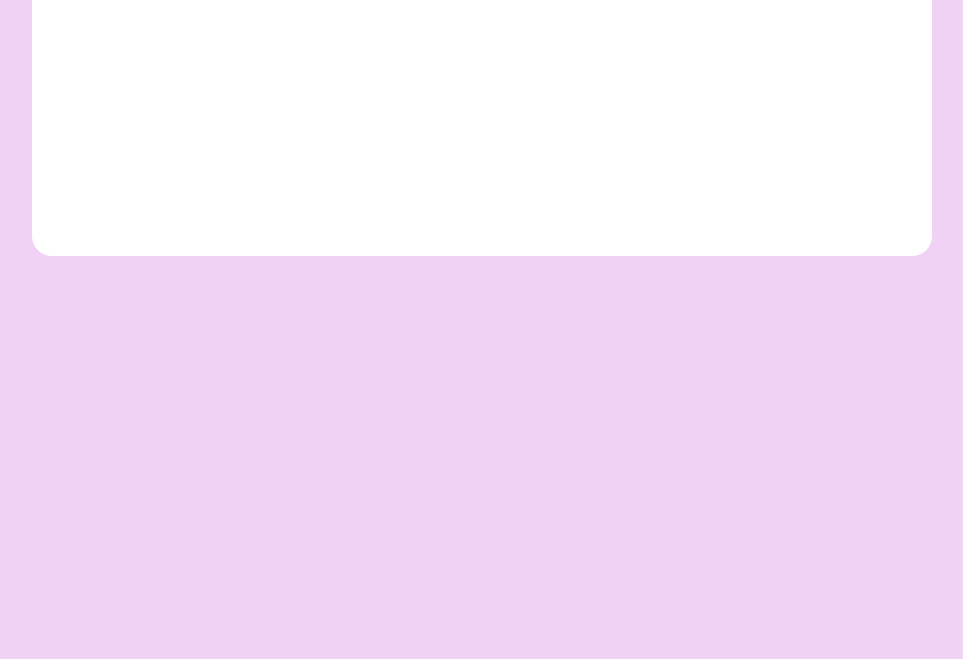
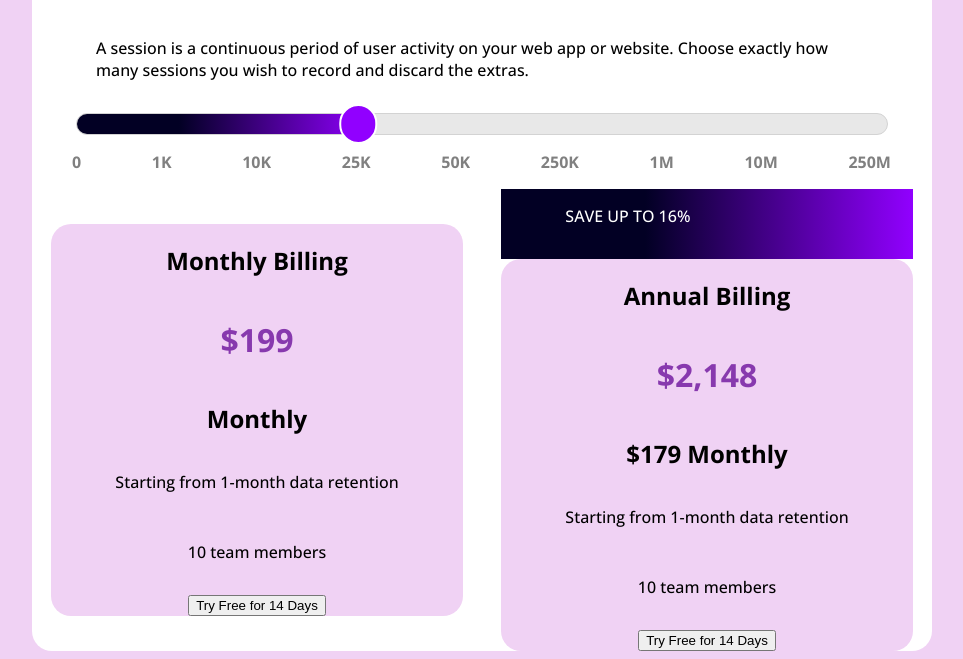
Before and after one commit to KingArthurChen/cost-estimator-project, a plain HTML site: page index.html in a window 1280 px wide. Shown: the part 558-1217 px from the top of the page, without its empty margins (158-1121 px from the left). Before the commit the page ends 822 px from the top, so only its background shows below. Drawn offline with nearby package versions, Linux system fonts and the light colour scheme.

Commit message:
Added extra sections

```diff
--- a/index.html
+++ b/index.html
@@ -34,6 +34,52 @@
             <p>Monthly Sessions</p>
             <h2>20,000</h2>
         </div>
+        <p>A session is a continuous period of user activity on your web app or website. Choose exactly how many sessions you wish to record and discard the extras.</p>
+        <div class="slider-wrapper">
+            <div class="slider">
+                <div class="slider-background">
+                    <div class="slider-gradient">
+                        <div class="slider-toggle"></div>
+                    </div>
+                </div>
+            </div>
+            <ul class="slider-list">
+                <li>0</li>
+                <li>1K</li>
+                <li>10K</li>
+                <li>25K</li>
+                <li>50K</li>
+                <li>250K</li>
+                <li>1M</li>
+                <li>10M</li>
+                <li>250M</li>
+            </ul>
+        </div>
+        <div class="card-box">
+            <div class="card-wrapper">
+                <h2>Monthly Billing</h2>
+                <h1>$199</h1>
+                <h2>Monthly</h2>
+                <div class="line-break"></div>
+                <p>Starting from 1-month data retention</p>
+                <p>10 team members</p>
+                <button>Try Free for 14 Days</button>
+            </div>
+            <div class="special-card-wrapper">
+                <div class="card-top">
+                    <p>SAVE UP TO 16%</p>
+                </div>
+                <div class="card-wrapper">
+                    <h2>Annual Billing</h2>
+                    <h1>$2,148</h1>
+                    <h2>$179 Monthly</h2>
+                    <div class="line-break"></div>
+                    <p>Starting from 1-month data retention</p>
+                    <p>10 team members</p>
+                    <button>Try Free for 14 Days</button>
+                </div>
+            </div>
+        </div>
     </div>
 </body>
 </html>
--- a/styles.css
+++ b/styles.css
@@ -16,7 +16,7 @@ h1 {
     width: 100%;
     max-width: 900px;
     border-radius: 20px;
-    height: 90vh;
+    height: 100%;
 }
 
 header {
@@ -31,7 +31,7 @@ header {
 }
 
 .tab-wrapper p {
-    font-weight: bold;
+    font-weight: 700;
     font-size: 1.5em;
     color: rgb(240, 210, 244);
     transition: color 1s;
@@ -64,6 +64,7 @@ header {
     bottom: 10px;
     z-index: 1;
     border-radius: 20px;
+    left: 340px;
 }
 
 .toggle-wrapper {
@@ -91,7 +92,7 @@ header {
 
 .toggle p {
     padding: 0 16px 0 16px;
-    font-weight: bold;
+    font-weight: 700;
     color: white;
     font-size: 1.1em;
     text-transform: uppercase;
@@ -118,7 +119,7 @@ header {
 .session-container p {
     margin-top: 50px;
     margin-bottom: 0;
-    font-weight: bold;
+    font-weight: 700;
     font-size: 1.2em;
 }
 
@@ -128,3 +129,86 @@ header {
     font-size: 4em;
     color: rgb(135, 57, 174)
 }
+
+.container p {
+    padding: 0 64px 16px 64px;
+    font-size: 16px;
+    font-weight: 500;
+}
+
+.slider {
+    width: 100%;
+    display: flex;
+    justify-content: center;
+}
+
+.slider-background {
+    display: flex;
+    align-items: center;
+    justify-content: start;
+    width: 90%;
+    background-color: rgb(232, 232, 232);
+    height: 20px;
+    border: 1px solid lightgrey;
+    border-radius: 20px;
+}
+
+.slider-gradient {
+    display: flex;
+    justify-content: end;
+    background: linear-gradient(90deg, rgba(2,0,36,1) 35%, rgba(145,0,255,1) 100%);
+    border: 0 solid rgb(232, 232, 232);
+    border-radius: 20px;
+    height: 20px;
+    width: 36%;
+}
+
+.slider-toggle {
+    background-color: rgba(145,0,255,1);
+    border: 1px solid white;
+    border-radius: 50px;
+    width: 6%;
+    transform: scale(2.0)
+}
+
+.slider-toggle:hover {
+    cursor: pointer;
+}
+
+.slider-list {
+    display: flex;
+    flex-direction: row;
+    justify-content: space-between;
+    width: 91%;
+    font-size: 16px;
+    font-weight: 700;
+    color: grey;
+    list-style: none;
+}
+
+
+.card-box {
+    display: flex;
+    flex-direction: row;
+    justify-content: space-around;
+    align-items: center;
+}
+
+.card-wrapper {
+    display: flex;
+    flex-direction: column;
+    align-items: center;
+    justify-content: center;
+    background-color: rgb(240, 210, 244);
+    border-radius: 20px;
+}
+
+.special-card-wrapper {
+    display: flex;
+    flex-direction: column;
+}
+
+.card-top {
+    background: linear-gradient(90deg, rgba(2,0,36,1) 35%, rgba(145,0,255,1) 100%);
+    color: white;
+}
```
